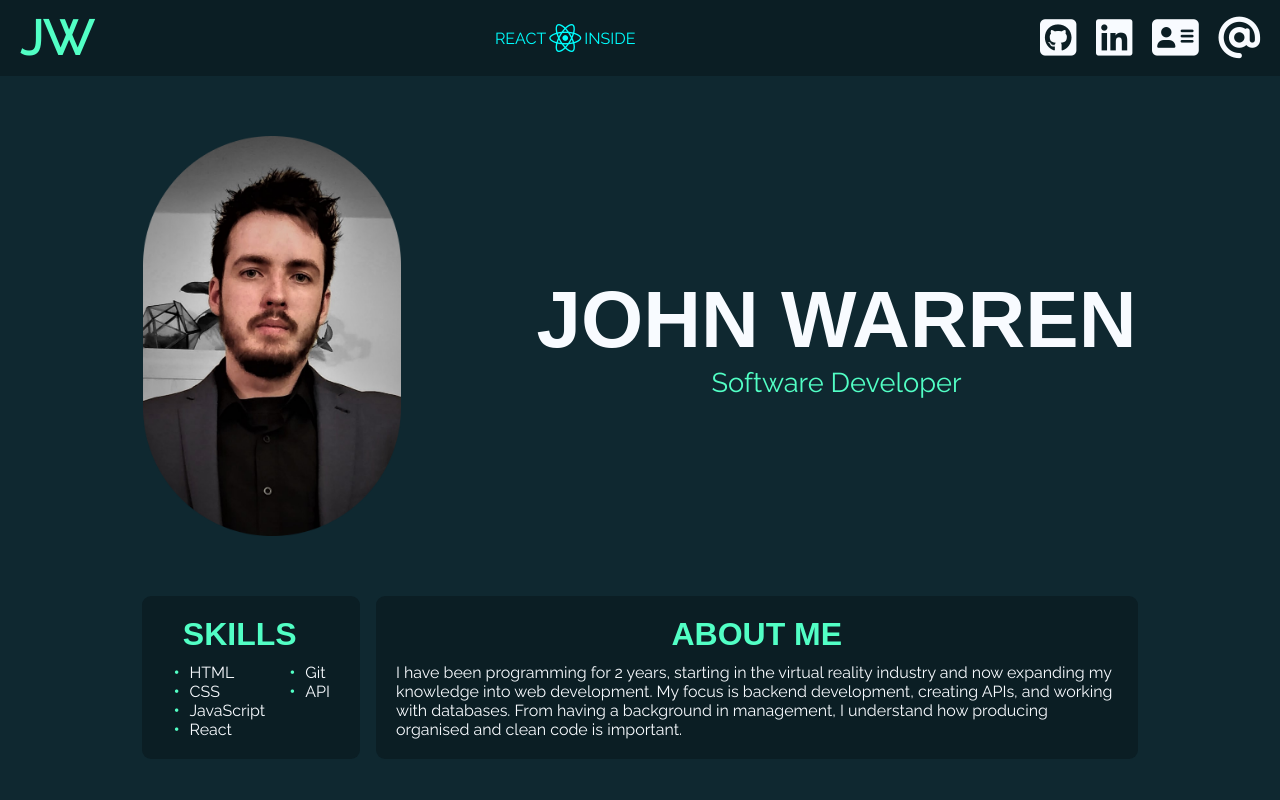
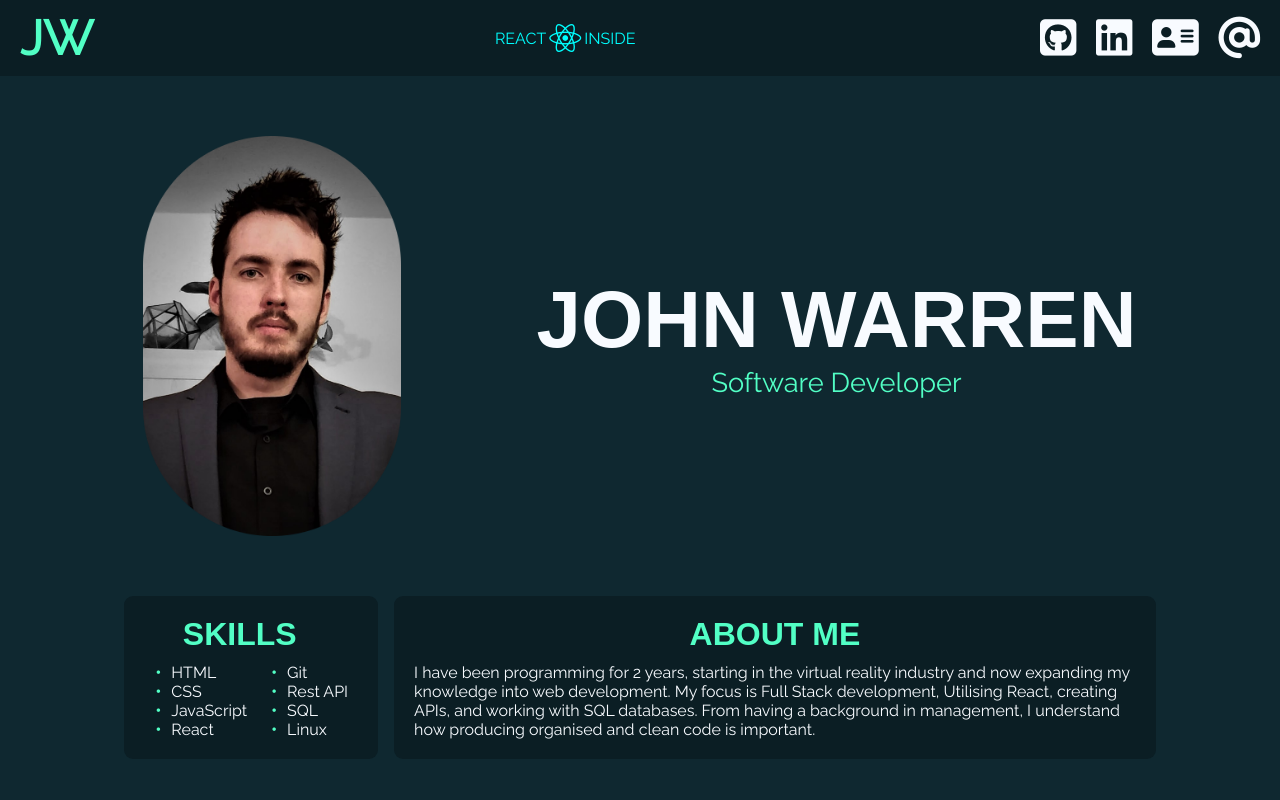
Before and after one commit to johnw-north/react-portfolio, a React (Create React App) app: page / in a window 1280 px wide. Shown: the top 800 px of the page. Built offline with nearby package versions, Linux system fonts and the light colour scheme; a web font is replaced by a local one.

Commit message:
update skills

```diff
--- a/src/components/About.js
+++ b/src/components/About.js
@@ -14,14 +14,16 @@ function About() {
             </ul>
             <ul>
               <li>Git</li>
-              <li>API</li>
+              <li>Rest API</li>
+              <li>SQL</li>
+              <li>Linux</li>
             </ul>
           </div>
         </div>
         <div className="about__bio">
           <h1 className="bio__title">ABOUT ME</h1>
           <p>
-            I have been programming for 2 years, starting in the virtual reality industry and now expanding my knowledge into web development. My focus is backend development, creating APIs, and working with databases. From having a background in management, I understand how producing organised and clean code is important.
+            I have been programming for 2 years, starting in the virtual reality industry and now expanding my knowledge into web development. My focus is Full Stack development, Utilising React, creating APIs, and working with SQL databases. From having a background in management, I understand how producing organised and clean code is important.
           </p>
         </div>
       </div>
```
